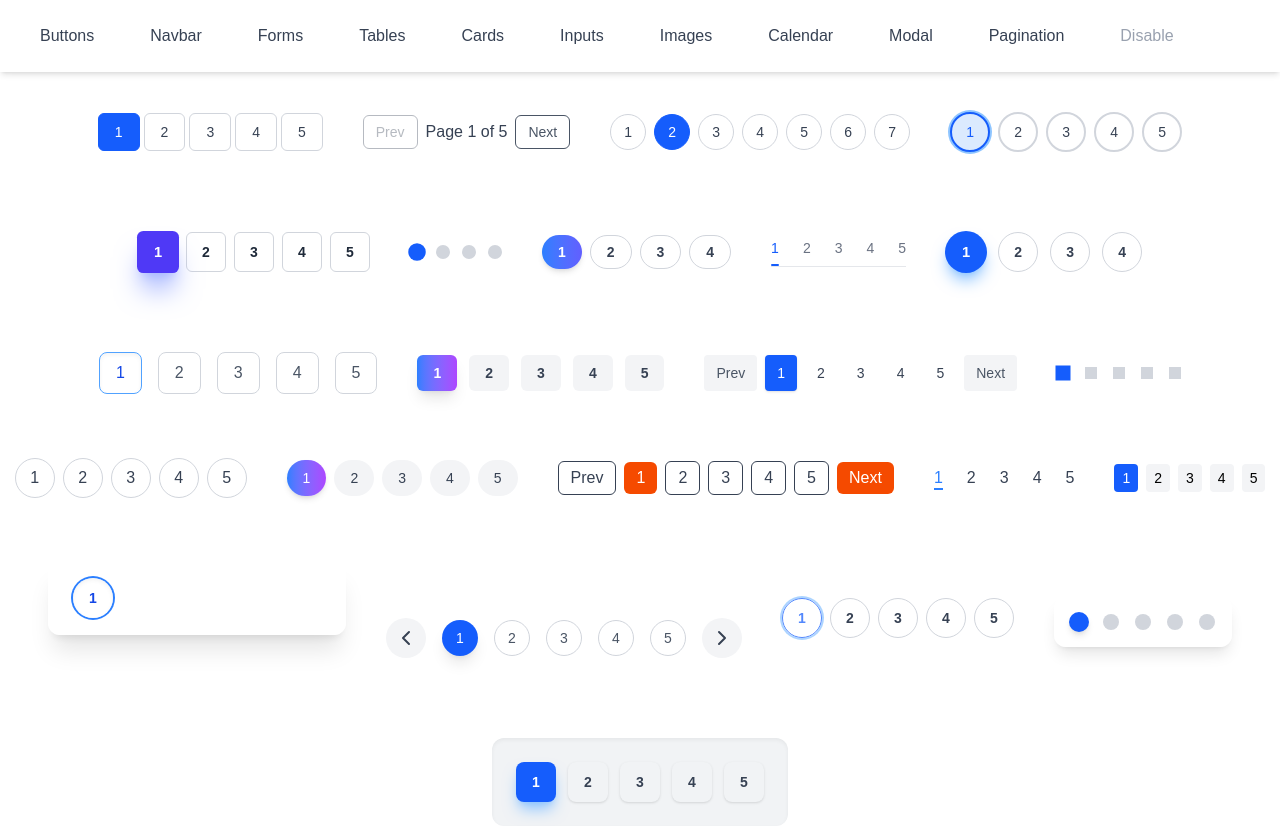
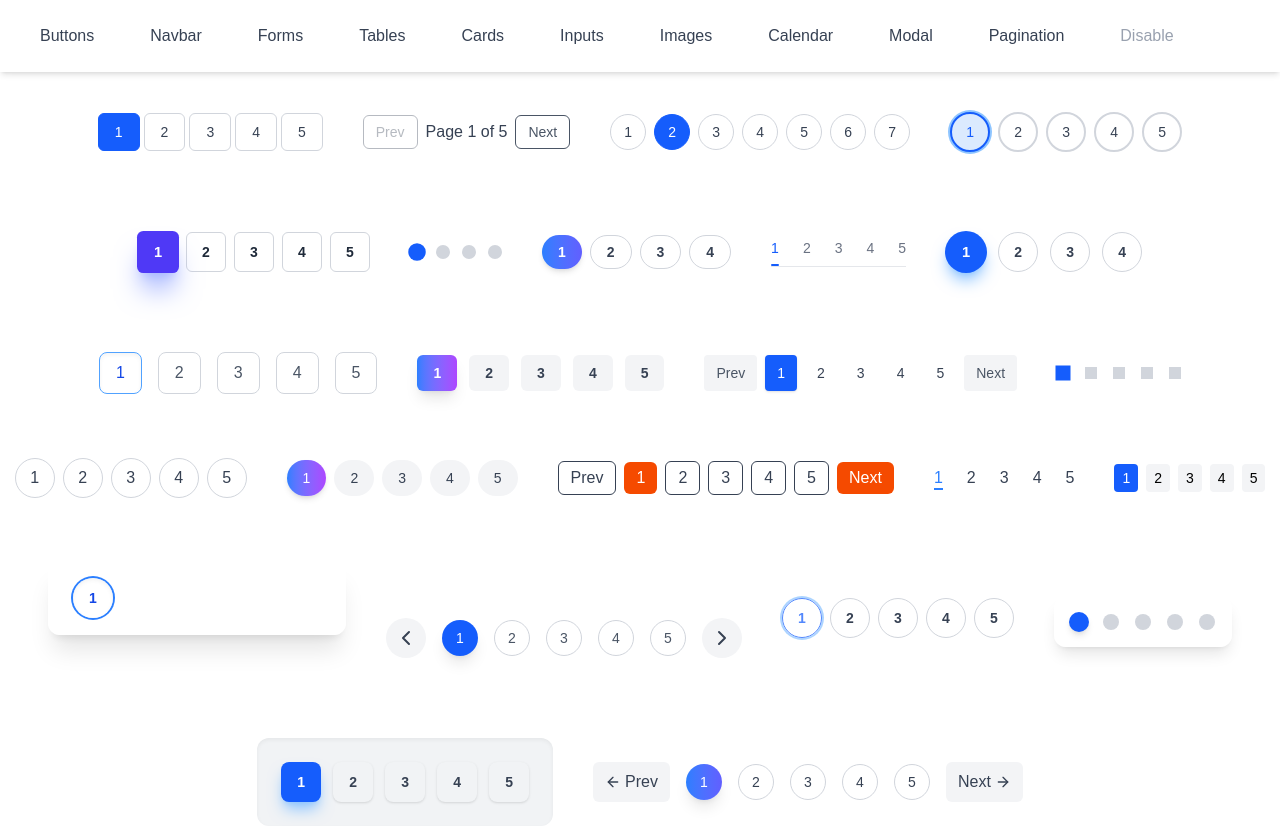
Before and after one commit to Prohor722/tailwind_compoenets, a Next.js app: page /pagination in a window 1280 px wide. Built offline with nearby package versions, Linux system fonts and the light colour scheme.

Commit message:
another pagination added

```diff
--- a/app/pagination/page.tsx
+++ b/app/pagination/page.tsx
@@ -1,6 +1,6 @@
 "use client";
 import { useEffect, useState } from "react";
-import { ChevronLeft, ChevronRight } from "lucide-react";
+import { ChevronLeft, ChevronRight, ArrowLeft, ArrowRight } from "lucide-react";
 
 const PaginationPage = () => {
   const [current, setCurrent] = useState(1);
@@ -544,6 +544,39 @@ const PaginationPage = () => {
           </button>
         ))}
       </div>
+
+      {/* Pagination 23  */}
+      <div className="flex justify-center items-center mt-10 gap-4">
+        <button
+          onClick={() => setPage((p) => Math.max(p - 1, 1))}
+          className="flex items-center gap-1 px-3 py-2 rounded-md text-gray-700 bg-gray-100 hover:bg-blue-100 transition"
+        >
+          <ArrowLeft className="w-4 h-4" />
+          Prev
+        </button>
+
+        {[...Array(total)].map((_, i) => (
+          <button
+            key={i}
+            onClick={() => setPage(i + 1)}
+            className={`w-9 h-9 rounded-full flex items-center justify-center transition-all duration-300 text-sm font-medium ${
+              page === i + 1
+                ? "bg-gradient-to-r from-blue-500 to-indigo-500 text-white shadow-lg"
+                : "bg-white border border-gray-300 text-gray-700 hover:bg-blue-50"
+            }`}
+          >
+            {i + 1}
+          </button>
+        ))}
+
+        <button
+          onClick={() => setPage((p) => Math.min(p + 1, total))}
+          className="flex items-center gap-1 px-3 py-2 rounded-md text-gray-700 bg-gray-100 hover:bg-blue-100 transition"
+        >
+          Next
+          <ArrowRight className="w-4 h-4" />
+        </button>
+      </div>
     </div>
   );
 };
```
